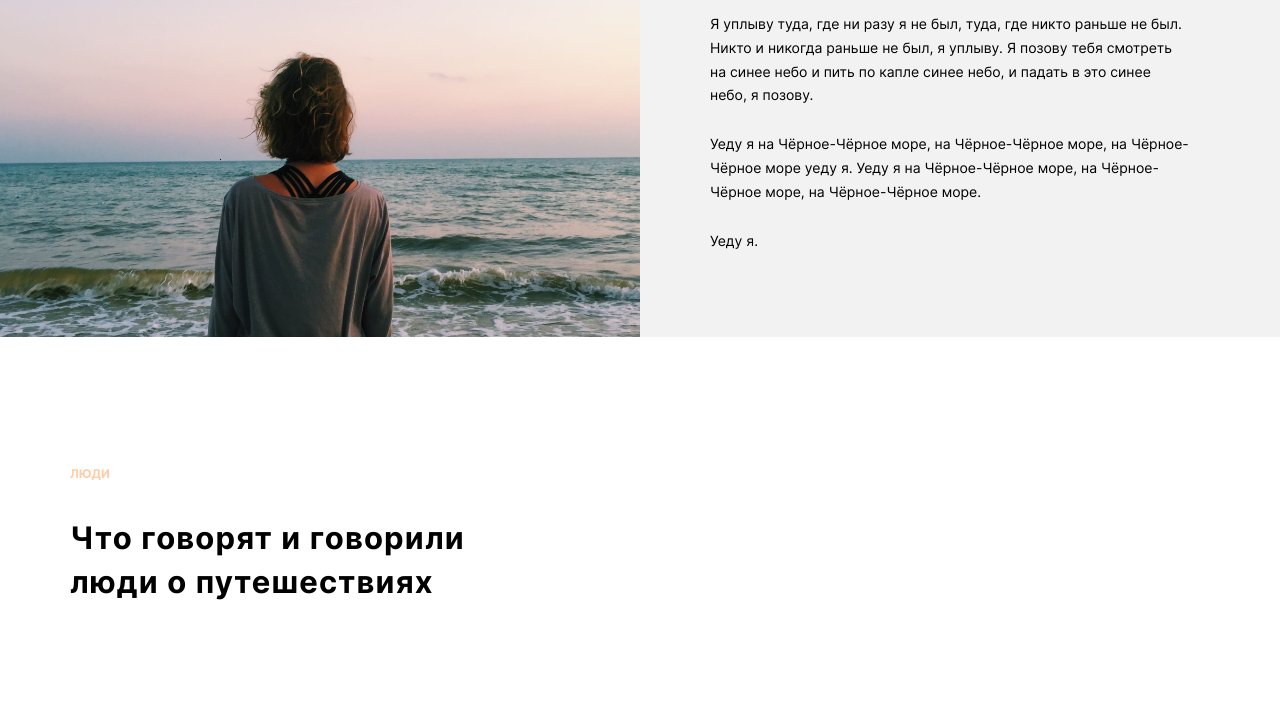
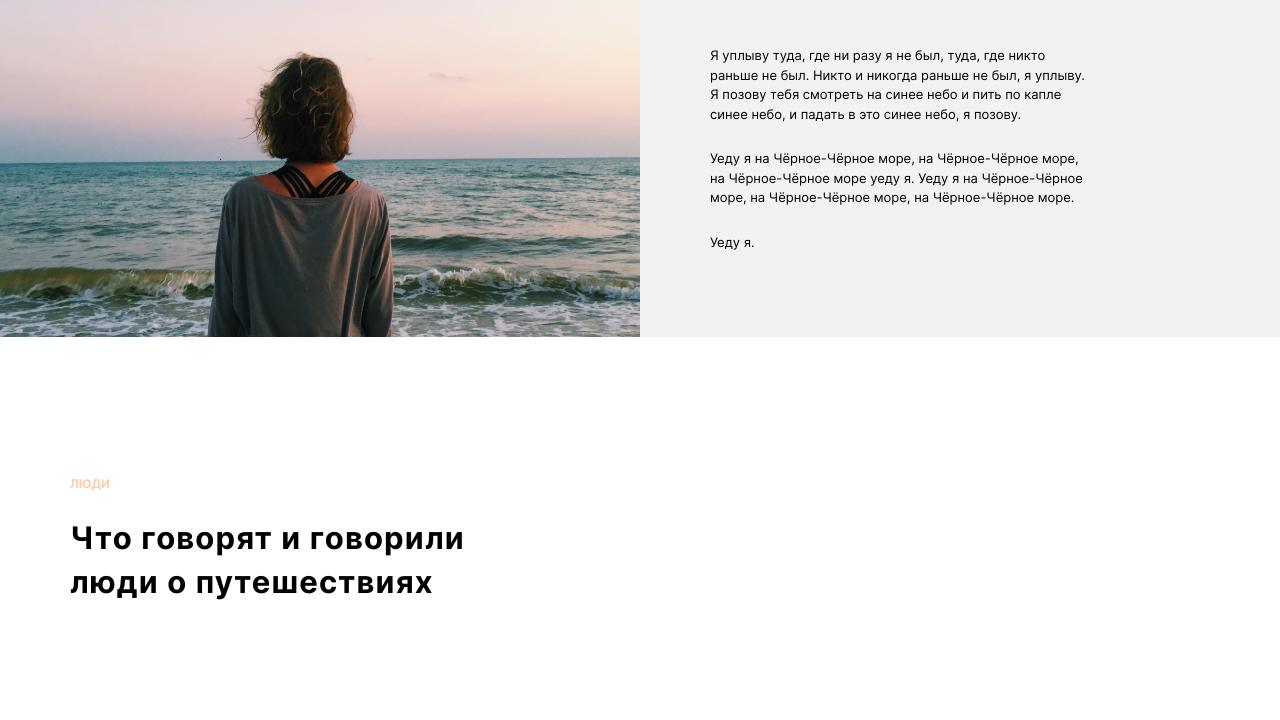
Before and after one commit to Anastacia-Tesli/kuda-ya-poedu, a plain HTML site: page index.html in a window 1280 px wide. Shown: the part 1900-2620 px from the top of the page. Drawn offline with Linux system fonts and the light colour scheme; files whose address does not match are found by name.

Commit message:
new changes

```diff
--- a/blocks/paragraph/paragraph.css
+++ b/blocks/paragraph/paragraph.css
@@ -1,9 +1,9 @@
 .paragraph {
     margin: 0;
     font-weight: 400;
-    font-size: 14px;
-    line-height: 1.7;
-    letter-spacing: 0.4;
+    font-size: 13px;
+    line-height: 1.5;
+    letter-spacing: 0.3;
 }
 
 @media screen and (max-width: 1023px) {
--- a/blocks/people/__subtitle/people__subtitle.css
+++ b/blocks/people/__subtitle/people__subtitle.css
@@ -1,6 +1,6 @@
 .people__subtitle {
     max-width: 400px;
-    margin: 35px 0 120px;
+    margin: 25px 0 120px;
 }
 @media screen and (max-width: 767px) {
     .people__subtitle {
--- a/blocks/people/people.css
+++ b/blocks/people/people.css
@@ -1,5 +1,5 @@
 .people {
-    padding: 130px 70px 110px;
+    padding: 140px 70px 110px;
 }
 @media screen and (max-width: 1023px) {
     .people {
--- a/blocks/place/__paragraphs/place__paragraphs.css
+++ b/blocks/place/__paragraphs/place__paragraphs.css
@@ -2,4 +2,5 @@
     display: flex;
     flex-direction: column;
     gap: 25px;
+    max-width: 380px;
 }
```
